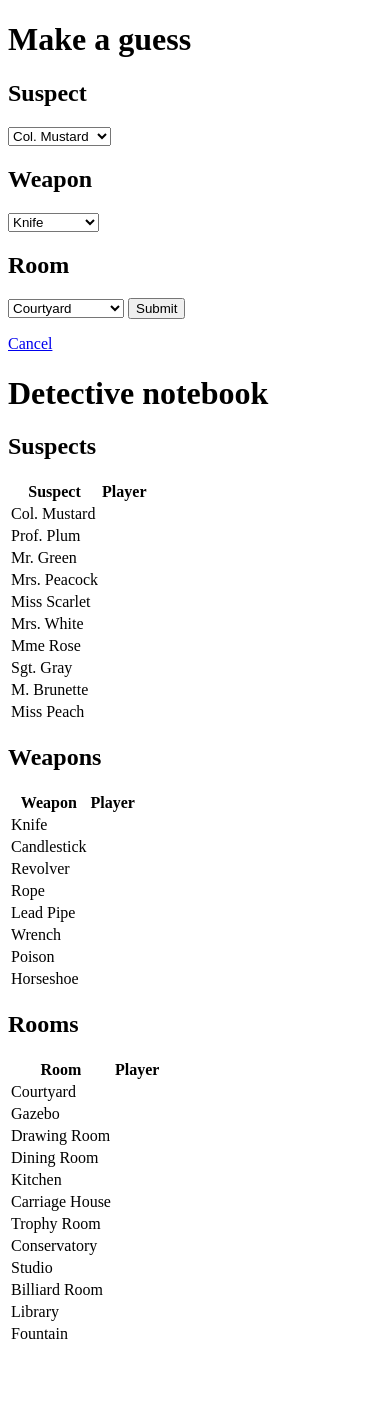
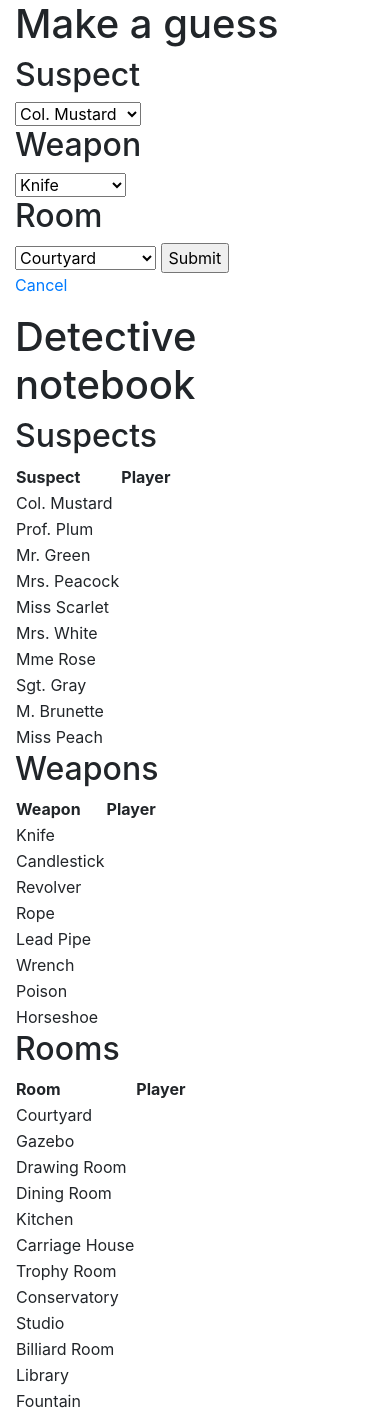
Before and after one commit to melindamorang/Clue_app_Flask, a Flask app: page /guess in a window 390 px wide. Before the commit the page ends 1339 px from the top, so only its background shows below. Run offline with Flask 2, Linux system fonts and the light colour scheme; some libraries are stand-ins or nearby versions.

Commit message:
Add some bootstrap responsive stuff

```diff
--- a/templates/guess.html
+++ b/templates/guess.html
@@ -2,6 +2,7 @@
 
 {% block body %}
 
+<div class="col-md-4">
     <h1>Make a guess</h1>
     <form action="{{ url_for('enterGuess') }}" method="post">
         {% include "CardCombos.html" %}
@@ -9,7 +10,10 @@
     </form>
 
     {% include "cancel.html" %}
+</div>
 
+<div class="col-md-4">
     {% include "DetectiveNotebook.html" %}
+</div>
 
 {% endblock %}
--- a/templates/layout.html
+++ b/templates/layout.html
@@ -1,8 +1,15 @@
 <!DOCTYPE html>
 <html>
-    <head><title>Clue app</title></head>
+    <head>
+        <link rel="stylesheet" href="https://stackpath.bootstrapcdn.com/bootstrap/4.4.1/css/bootstrap.min.css" integrity="sha384-Vkoo8x4CGsO3+Hhxv8T/Q5PaXtkKtu6ug5TOeNV6gBiFeWPGFN9MuhOf23Q9Ifjh" crossorigin="anonymous">
+        <title>Clue app</title>
+    </head>
     <body>
-        {% block body %}
-        {% endblock %}
+        <div class="container">
+            <div class="row">
+            {% block body %}
+            {% endblock %}
+            </div>
+        </div>
     </body>
 </html>
--- a/templates/myNotebook.html
+++ b/templates/myNotebook.html
@@ -2,8 +2,11 @@
 
 {% block body %}
 
+    <div class="col-md-4">
     {% include "DetectiveNotebook.html" %}
+    </div>
 
+    <div class="col-md-8">
         <h1>Stuff to do</h1>
         <ul>
             <li><a href="{{ url_for('snoop') }}">Snoop</a></li>
@@ -12,5 +15,6 @@
         </ul>
 
     {% include "log.html" %}
+    </div>
 
 {% endblock %}
```
Lines whose indentation alone changed are shown as unchanged.
